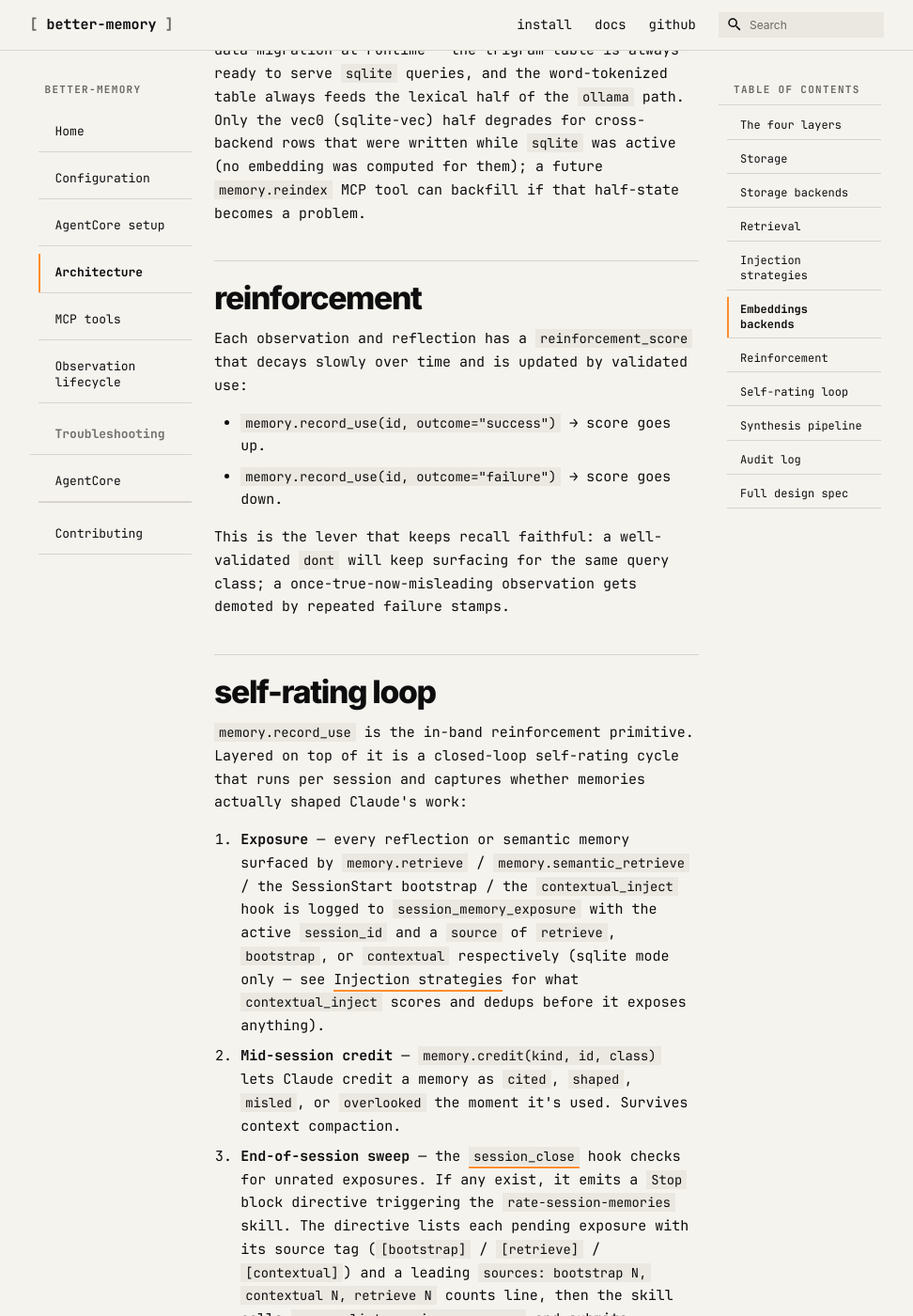
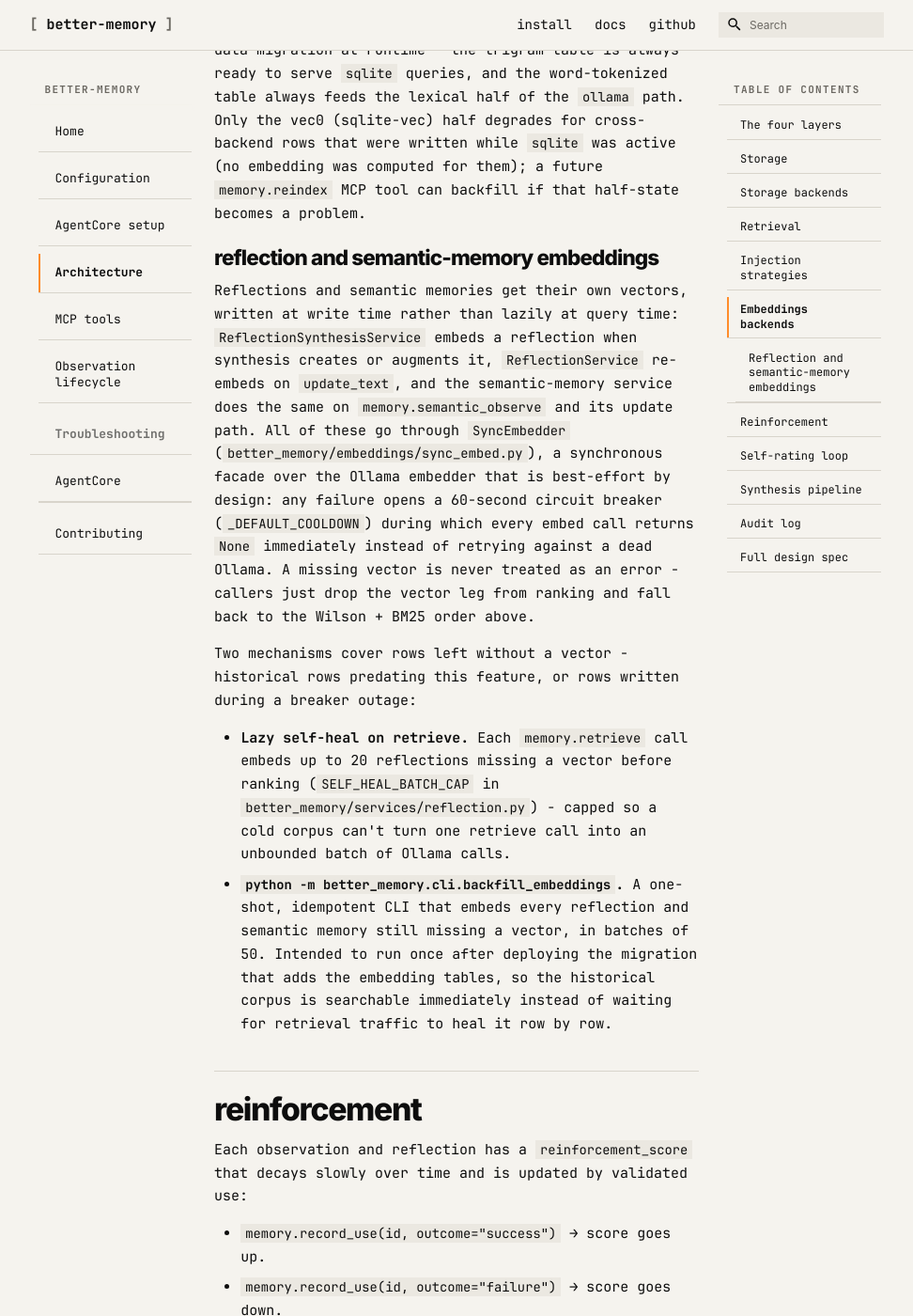
Before and after one commit to emp3thy/better-memory, an MkDocs documentation site: the page built from website/architecture.md, in a window 1280 px wide and 1400 px high, scrolled down 6405 px. Shown: the whole window at 94% size, without its empty margins (154-1126 px from the left). Built offline with MkDocs 1.6.1 and Material for MkDocs 9.7.7, drawn with Linux system fonts in a browser that asks for light colours; comment, search, counter and statistics services are not loaded; some of the changed text lies outside the part shown.

Commit message:
docs(website): ranking + embeddings prose matches PR-A behaviour
Co-Authored-By: Claude Fable 5 <noreply@anthropic.com>

```diff
--- a/website/architecture.md
+++ b/website/architecture.md
@@ -101,6 +101,35 @@ that were written while `sqlite` was active (no embedding was computed
 for them); a future `memory.reindex` MCP tool can backfill if that
 half-state becomes a problem.
 
+### Reflection and semantic-memory embeddings
+
+Reflections and semantic memories get their own vectors, written at
+write time rather than lazily at query time: `ReflectionSynthesisService`
+embeds a reflection when synthesis creates or augments it, `ReflectionService`
+re-embeds on `update_text`, and the semantic-memory service does the
+same on `memory.semantic_observe` and its update path. All of these go
+through `SyncEmbedder` (`better_memory/embeddings/sync_embed.py`), a
+synchronous facade over the Ollama embedder that is best-effort by
+design: any failure opens a 60-second circuit breaker (`_DEFAULT_COOLDOWN`)
+during which every embed call returns `None` immediately instead of
+retrying against a dead Ollama. A missing vector is never treated as an
+error - callers just drop the vector leg from ranking and fall back to
+the Wilson + BM25 order above.
+
+Two mechanisms cover rows left without a vector - historical rows
+predating this feature, or rows written during a breaker outage:
+
+- **Lazy self-heal on retrieve.** Each `memory.retrieve` call embeds up
+  to 20 reflections missing a vector before ranking (`SELF_HEAL_BATCH_CAP`
+  in `better_memory/services/reflection.py`) - capped so a cold corpus
+  can't turn one retrieve call into an unbounded batch of Ollama calls.
+- **`python -m better_memory.cli.backfill_embeddings`.** A one-shot,
+  idempotent CLI that embeds every reflection and semantic memory still
+  missing a vector, in batches of 50. Intended to run once after
+  deploying the migration that adds the embedding tables, so the
+  historical corpus is searchable immediately instead of waiting for
+  retrieval traffic to heal it row by row.
+
 ## Reinforcement
 
 Each observation and reflection has a `reinforcement_score` that decays slowly over time and is updated by validated use:
@@ -139,11 +168,25 @@ captures whether memories actually shaped Claude's work:
    (`cited` / `shaped` / `ignored` / `misled` / `overlooked`). Only on the second Stop
    fire — after ratings land — does the hook drop the `session_end`
    marker into the spool.
-4. **Aggregation** — `useful_count` / `times_overlooked` / `times_misled`
-   columns on reflections and semantic memories accumulate. Retrieval
-   queries `ORDER BY (useful_count + 3 × times_overlooked) DESC` so
-   memories that proved themselves — or that the user had to recover —
-   surface first.
+4. **Ranking** - `useful_count` / `times_overlooked` / `times_misled` /
+   `times_ignored` columns on reflections and semantic memories
+   accumulate, and retrieval ranks each bucket by a Wilson score lower
+   bound (95% CI) on the proportion of rated exposures that were
+   positive: `(useful_count + times_overlooked) / (useful_count +
+   times_overlooked + times_ignored)`, computed in
+   `better_memory/services/scoring.py`. Ties break on confidence, then
+   recency. A memory with fewer than 3 rated exposures has a
+   statistically meaningless score (pinned to 0), so instead of losing
+   outright to proven rows it competes for a reserved exploration
+   slot: the last slot of each polarity bucket (when the bucket cap
+   allows at least 2 entries) is set aside for the highest-ranked
+   under-rated memory, if one exists. When `memory.retrieve` is called
+   with a `query`, this Wilson-ranked list is re-fused with a BM25
+   relevance ranking (title / use_cases / hints) and a vector-kNN
+   ranking via the same Reciprocal Rank Fusion used for observations --
+   a three-leg RRF of Wilson rank, BM25 rank, and vector rank -- so a
+   query that matches nothing on either extra leg degrades exactly to
+   the Wilson-only order.
 
 The management UI's Reflections and Semantic tabs surface useful /
 overlooked / misled badges per row, and `/diagnostics` exposes recent
```
Also changed, not shown: website/configuration.md (+1 -1 lines).
